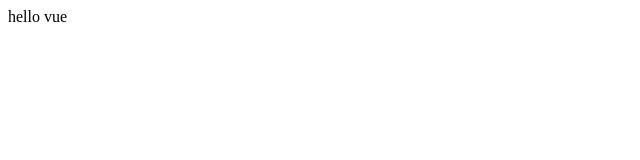
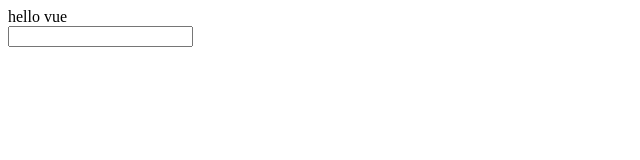
Before and after one commit to lil-nail/mini-vue, a website: page index.html in a window 1280 px wide. Shown: the whole page, without its empty margins (0-640 px from the left). Drawn offline with Linux system fonts and the light colour scheme.

Commit message:
✨ feat(v-model): add input with v-model props

```diff
--- a/index.html
+++ b/index.html
@@ -9,6 +9,7 @@
     <div id="app">
       {{ message }}
     </div>
+    <input v-model="message" />
 </body>
 <script type="module">
   import { miniVue as Vue } from './mini-vue.js'
```
